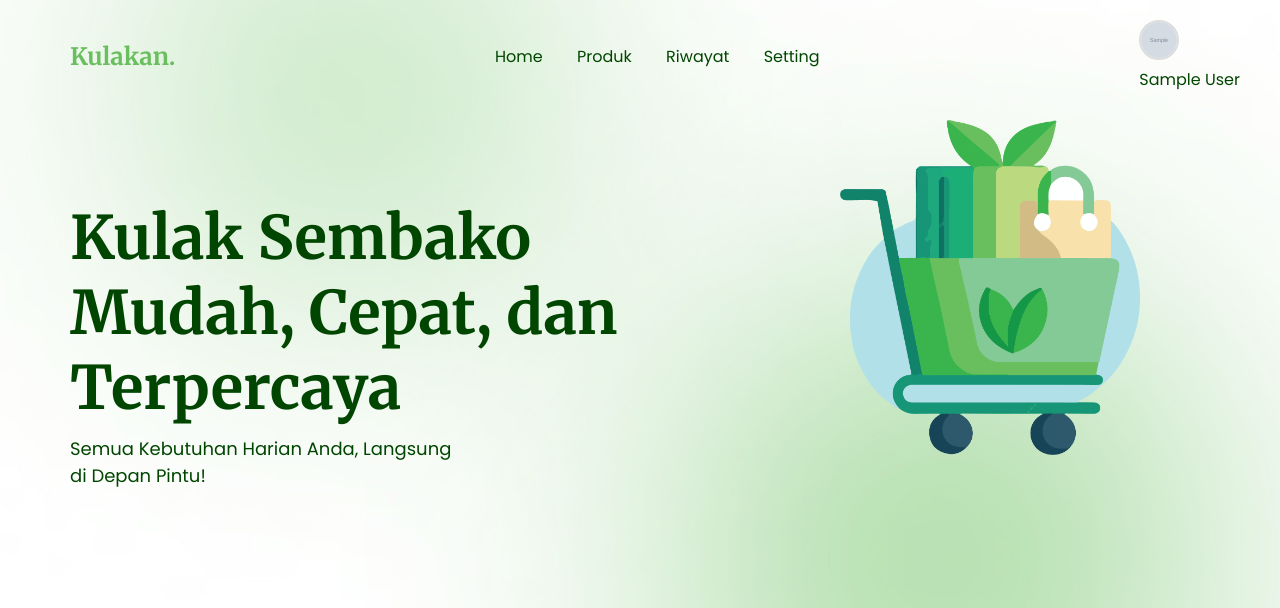
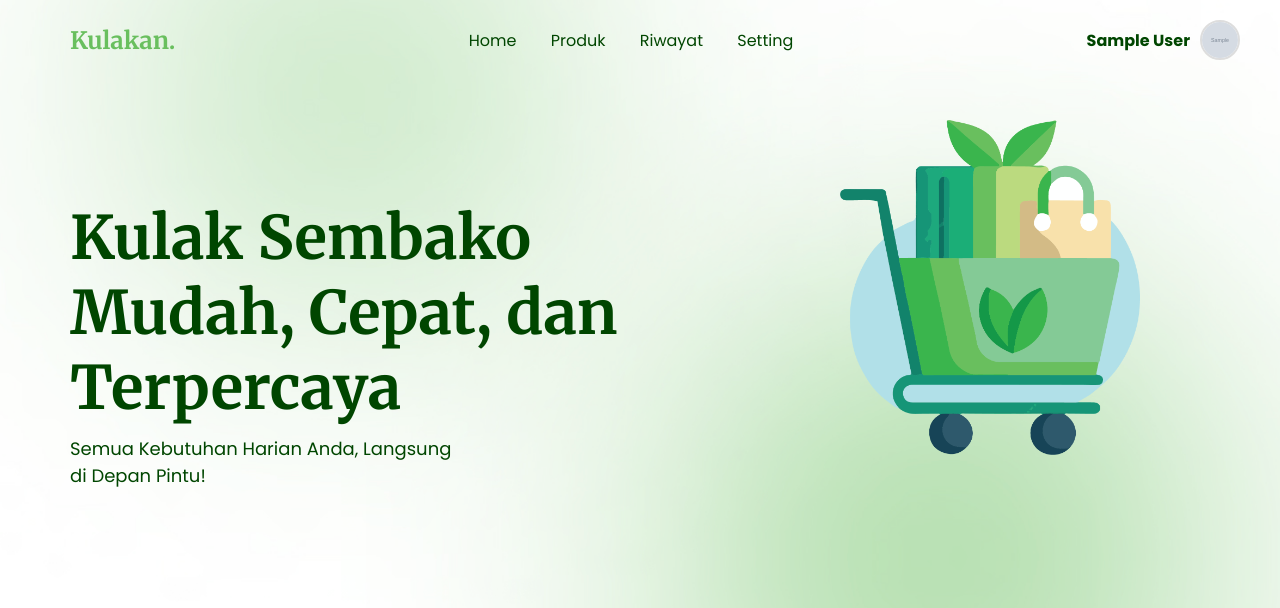
Before and after one commit to nakzuwu/Kulakan_web, a Flask app: page / in a window 1280 px wide. Shown: the top 608 px of the page. Run offline with Flask 3, Linux system fonts and the light colour scheme; the visitor is signed in with stand-in values (Sample User, id 1); tables that the repository leaves empty hold one stand-in row (values such as "Sample post"); grey boxes marked "Sample" are stand-in pictures; parts of the project's set-up code (start-up, migrations or seed data) failed here and were passed over.

Commit message:
users role

```diff
--- a/app.py
+++ b/app.py
@@ -14,8 +14,6 @@ import os
 import uuid
 import jwt
 
-load_dotenv()
-
 app = Flask(__name__)
 app.secret_key = 'capstonekel7'
 
@@ -25,35 +23,36 @@ mail = Mail(app)
 # Inisialisasi Serializer untuk token
 s = URLSafeTimedSerializer(app.secret_key)
 
-# Konfigurasi MySQL Database
-UPLOAD_FOLDER = 'static/profile_photos'
-ALLOWED_EXTENSIONS = {'png', 'jpg', 'jpeg', 'gif'}
+# Load .env file
+load_dotenv()
+
+# Access environment variables
+UPLOAD_FOLDER = os.getenv('UPLOAD_FOLDER')
+ALLOWED_EXTENSIONS = set(os.getenv('ALLOWED_EXTENSIONS', 'png,jpg,jpeg,gif').split(','))
+
+# Other configurations
 app.config['MAX_CONTENT_LENGTH'] = 5 * 1024 * 1024
 app.config['UPLOAD_FOLDER'] = UPLOAD_FOLDER
-app.config['SQLALCHEMY_DATABASE_URI'] = 'mysql://C7CP:S.Tr.Kom2024@194.31.53.102:3306/C7CP'
-app.config['SQLALCHEMY_TRACK_MODIFICATIONS'] = False
-app.config['MAIL_SERVER'] = 'smtp.gmail.com'
-app.config['MAIL_PORT'] = 587
-app.config['MAIL_USE_TLS'] = True
-app.config['MAIL_USERNAME'] = 'enkajet439@gmail.com'
-app.config['MAIL_PASSWORD'] = 'aw'  # Ganti dengan App Password
-app.config['MAIL_DEFAULT_SENDER'] = 'Kulakan support<enkajet439@gmail.com>'
+app.config['SQLALCHEMY_DATABASE_URI'] = os.getenv('SQLALCHEMY_DATABASE_URI')
+app.config['SQLALCHEMY_TRACK_MODIFICATIONS'] = os.getenv('SQLALCHEMY_TRACK_MODIFICATIONS') == 'True'
+app.config['MAIL_SERVER'] = os.getenv('MAIL_SERVER')
+app.config['MAIL_PORT'] = int(os.getenv('MAIL_PORT'))
+app.config['MAIL_USE_TLS'] = os.getenv('MAIL_USE_TLS') == 'True'
+app.config['MAIL_USERNAME'] = os.getenv('MAIL_USERNAME')
+app.config['MAIL_PASSWORD'] = os.getenv('MAIL_PASSWORD')
+app.config['MAIL_DEFAULT_SENDER'] = os.getenv('MAIL_DEFAULT_SENDER')
 
 
 db.init_app(app)
-
-# Inisialisasi Database
 with app.app_context():
     db.create_all()
 
-# Ensure the upload folder exists
 if not os.path.exists(UPLOAD_FOLDER):
     os.makedirs(UPLOAD_FOLDER)
 
 def allowed_file(filename):
     return '.' in filename and filename.rsplit('.', 1)[1].lower() in ALLOWED_EXTENSIONS
 
-# Route untuk halaman utama
 @app.route('/')
 def home():
     if 'user_id' in session:
@@ -64,7 +63,7 @@ def home():
                 # Generate a unique filename using UUID
                 ext = file.filename.rsplit('.', 1)[1].lower()  # Get file extension
                 filename = f"{uuid.uuid4().hex}.{ext}"  # Create unique filename
-                file.save(os.path.join(app.config['UPLOAD_FOLDER'], filename))
+                file.save(os.path.join(current_app.config['UPLOAD_FOLDER'], filename))
 
                 # Update user's profile_photo in the database
                 user.profile_photo = filename
@@ -186,12 +185,25 @@ def login():
         email = request.form.get('email')
         password = request.form.get('password')
 
+        # Cari user berdasarkan email
         user = User.query.filter_by(email=email).first()
+
+        # Verifikasi password
         if user and check_password_hash(user.password, password):
             session['user_id'] = user.id
             session['user_name'] = user.name
+            session['user_role'] = user.role  # Menyimpan role pengguna di session
+
             flash('Login berhasil!', 'success')
-            return redirect(url_for('home'))
+
+            # Redirect berdasarkan role
+            if user.role == 'super_admin':
+                return redirect(url_for('super_admin_dashboard'))  # Halaman untuk super admin
+            elif user.role == 'store_admin':
+                return redirect(url_for('store_admin_dashboard'))  # Halaman untuk store admin
+            else:
+                return redirect(url_for('home'))  # Halaman untuk user biasa
+
         else:
             flash('Email atau password salah.', 'danger')
 
@@ -399,7 +411,5 @@ def setting():
 def scan():
     return render_template('frontend/scan.html')
 
-
-
 if __name__ == '__main__':
     app.run(debug=True)
--- a/models/user.py
+++ b/models/user.py
@@ -8,10 +8,12 @@ class User(db.Model):
     password = db.Column(db.String(200), nullable=False)
     address = db.Column(db.String(255), nullable=True)
     profile_photo = db.Column(db.String(100), nullable=True, default='default.jpg')  # Default photo
+    role = db.Column(db.Enum('user', 'store_admin', 'super_admin', name='user_roles'), default='user')  # Default role 'user'
 
-    def __init__(self, name, email, password, address=None, profile_photo='default.jpg'):
+    def __init__(self, name, email, password, address=None, profile_photo='default.jpg', role='user'):
         self.name = name
         self.email = email
         self.password = password
         self.address = address
         self.profile_photo = profile_photo
+        self.role = role
--- a/static/css/homestyle.css
+++ b/static/css/homestyle.css
@@ -555,3 +555,19 @@ nav a {
     border-radius: 10px;
     border: 2px solid #ddd;
 }
+.profile-logo {
+    display: flex;
+    align-items: center;
+}
+
+.user-name {
+    margin-right: 10px; /* Adjust the space between name and photo */
+    font-weight: bold;
+}
+
+.profile-photo {
+    width: 40px; /* Adjust photo size as needed */
+    height: 40px; /* Adjust photo size as needed */
+    border-radius: 50%;
+    cursor: pointer;
+}
--- a/templates/index.html
+++ b/templates/index.html
@@ -21,13 +21,13 @@
             </nav>
             <div class="profile-logo">
                 <div class="profile-logo">
+                    <p class="user-name">{{ user.name }}</p>
                     {% if user.profile_photo %}
-                        <img src="{{ url_for('static', filename='profile_photos/' + user.profile_photo) }}" alt="Profile Logo" onclick="window.location.href='{{ url_for('profile_settings') }}'">
+                        <img class="profile-photo" src="{{ url_for('static', filename='profile_photos/' + user.profile_photo) }}" alt="Profile Logo" onclick="window.location.href='{{ url_for('profile_settings') }}'">
                     {% else %}
-                        <img src="{{ url_for('static', filename='uploads/default_profile.jpg') }}" alt="Default Logo" onclick="window.location.href='{{ url_for('profile_settings') }}'">
+                        <img class="profile-photo" src="{{ url_for('static', filename='uploads/default_profile.jpg') }}" alt="Default Logo" onclick="window.location.href='{{ url_for('profile_settings') }}'">
                     {% endif %}
                 </div>
-                <p>{{ user.name }}</p>
             </div>
 
 
```
Also changed, not shown: controllers/auth_controller.py (added, +43 -0 lines), static/profile_photos/a40c450a61484063bbc388c7ed8c667f.png (added).
